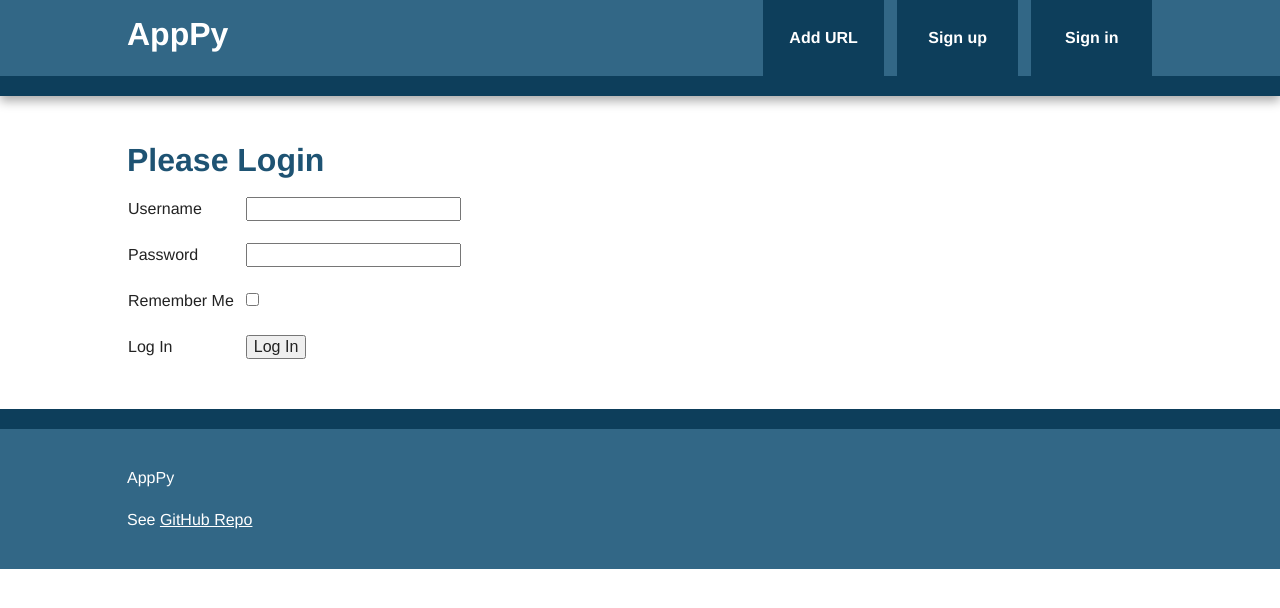
After one commit to Satyabrat35/AppPy, a Flask app: page /login in a window 1280 px wide. The commit adds this page. Shown: the top 608 px of the page. Run offline with Flask 2, Linux system fonts and the light colour scheme; some libraries are stand-ins or nearby versions.

Commit message:
Login included

```diff
--- a/apppy/__init__.py
+++ b/apppy/__init__.py
@@ -2,6 +2,7 @@ import os
 
 from flask import Flask
 from flask_sqlalchemy import SQLAlchemy
+from flask_login import LoginManager
 
 
 
@@ -11,5 +12,10 @@ app.config['SECRET_KEY'] = '+\xaeOm\xa7D["\xff\x1b-\x83\xd7\x87\xd4\x8a\x8730\xa
 app.config['SQLALCHEMY_DATABASE_URI'] = 'sqlite:///' + os.path.join(base_dir ,'apppy.db')
 db = SQLAlchemy(app)
 
+login_manager = LoginManager()
+login_manager.session_protection = "strong"
+login_manager.login_view = "login" #make sure to redirect to login page
+login_manager.init_app(app)
+
 import models
 import views
--- a/apppy/forms.py
+++ b/apppy/forms.py
@@ -1,5 +1,5 @@
 from flask_wtf import Form
-from wtforms import StringField,validators
+from wtforms import StringField,validators,PasswordField,BooleanField,SubmitField
 from wtforms.fields.html5 import URLField
 from wtforms.validators import DataRequired , url
 
@@ -22,3 +22,10 @@ class BookmarkForm(Form):
             self.description.data = self.obj.data + " is the URL"
 
         return True
+
+
+class LoginForm(Form):
+    username = StringField("Username",validators=[DataRequired()])
+    password = PasswordField("Password",validators=[DataRequired()])
+    remember_me = BooleanField("Remember Me")
+    submit = SubmitField("Log In")
--- a/apppy/models.py
+++ b/apppy/models.py
@@ -1,6 +1,7 @@
 from datetime import datetime
 from apppy import db
 from sqlalchemy import desc
+from flask_login import UserMixin
 
 class Bookmark(db.Model):
     id = db.Column(db.Integer,primary_key=True)
@@ -17,7 +18,7 @@ class Bookmark(db.Model):
     def __repr__(self):
         return "<Bookmark '{}': '{}' >".format(self.description,self.url)
 
-class User(db.Model):
+class User(db.Model,UserMixin):
     id =db.Column(db.Integer,primary_key=True)
     username=db.Column(db.String(50),unique=True)
     email = db.Column(db.String(80),unique=True)
--- a/apppy/static/css/main.css
+++ b/apppy/static/css/main.css
@@ -184,20 +184,45 @@ footer a:visited {
 
 }
 
-.errors , .errors input{
+.flashes ul {
+    margin: 0 0;
+    background: #FFD6A3;
+    color: #000;
+
+    list-style-type: none;
+    list-style: none;
+}
+
+/* flashes styling */
+
+.flashes ul{
+    background: #FFD6A3;
+    color: #000;
+}
+
+article.flashes {
+    margin-bottom: 1em;
+}
+
+article.flashes {
+    margin-bottom: 1em;
+}
+
+.error, .error input {
     color: red;
 }
-tr.errors td ul{
-    margin-top: 0px;
-}
-tr.submit button{
-    margin-top: 30px;
-}
-input,button {
-    margin-left: 20px;
+
+tr.error td ul {
+    margin-top: 0;
 }
 
+tr.submit button {
+    margin-top: 20px;
+}
 
+input, button {
+    margin-left: 10px;
+}
 
 /* ==========================================================================
    Media Queries
--- a/apppy/templates/add.html
+++ b/apppy/templates/add.html
@@ -6,6 +6,8 @@ App -- Add a URL
 
 {% block content %}
     <section>
+    </br>
+    </br>
         <h1>Add a new URL</h1>
         <form action="" method="post">
             {{ form.hidden_tag() }}
--- a/apppy/templates/form_macros.html
+++ b/apppy/templates/form_macros.html
@@ -8,7 +8,7 @@
     <td>
         <ul>
             {% for er in field.errors %}
-            <li>{{ er }}</li>
+            <li><font color="red">{{ er }}</font></li>
             {% endfor %}
         </ul>
     </td>
--- a/apppy/templates/index.html
+++ b/apppy/templates/index.html
@@ -17,7 +17,7 @@ App -- Welcome
         	    	{% for nbk in new_bookmark %}
         	    	<li>{{ nbk.user.username }} has added  <a href="{{ nbk.url }}">{{ nbk.url }}</a> with a note {{ nbk.description }}
                     </br>
-                        Wanna see bookmark for a <a href="{{ url_for('user',username= nbk.user.username) }}">this user</a> ??</li>
+                        Wanna see bookmark for <a href="{{ url_for('user',username= nbk.user.username) }}">this user</a> ??</li>
 
         	    	{% endfor %}
         	    </ul>
--- /dev/null
+++ b/apppy/templates/login.html
@@ -0,0 +1,23 @@
+{% extends "base.html" %}
+{% from "form_macros.html" import render_field %}
+
+{% block title %}
+AppPy ~~ Login
+{% endblock %}
+
+{% block content %}
+<section>
+    <h1 style="clear:both">Please Login</h1>
+    <form action="" method="post">
+        {{ form.hidden_tag() }}
+        <table>
+            {{ render_field(form.username , size=20) }}
+            {{ render_field(form.password , size=20) }}
+            {{ render_field(form.remember_me) }}
+            {{ render_field(form.submit) }}
+        </table>
+    </form>
+</section>
+{% endblock %}
+{% block sidebar %}
+{% endblock %}
--- a/apppy/views.py
+++ b/apppy/views.py
@@ -1,12 +1,18 @@
-from flask import render_template, flash, redirect, url_for, abort
+from flask import render_template, flash, redirect, url_for, abort , request
 
-from apppy import app, db
-from forms import BookmarkForm
+from apppy import app, db , login_manager
+from forms import BookmarkForm , LoginForm
 from models import User, Bookmark
+from flask_login import login_required , login_user
 
 
-def logged_in_user():
-    return models.User.query.filter_by(username="Erik").first() #fake login :(
+
+@login_manager.user_loader
+def load_user(userid):
+    return User.query.get(int(userid))
+
+#def logged_in_user():
+ #   return models.User.query.filter_by(username="Erik").first() #fake login :(
 
 @app.route('/')
 @app.route('/index')
@@ -15,6 +21,7 @@ def index():
 
 
 @app.route('/add',methods=['GET','POST'])
+@login_required
 def add():
     form = BookmarkForm()
     if form.validate_on_submit():
@@ -29,6 +36,18 @@ def user(username):
     user = User.query.filter_by(username=username).first_or_404()
     return render_template('user.html',user=user)
 
+@app.route('/login',methods=['GET','POST'])
+def login():
+    form = LoginForm()
+    if form.validate_on_submit():
+        user = User.query.filter_by(username=form.username.data).first()
+        if user is not None:
+            login_user(user,form.remember_me.data)
+            flash("Logged In Successful as {}".format(user.username))
+            return redirect(request.args.get('next') or url_for('index')) #next makes sure that after logging in the user can then visit any other page
+        flash("Incorrect password or username")
+    return render_template("login.html",form=form)
+
 @app.errorhandler(404)
 def page_not_found(e):
     return render_template('404.html'), 404
```
